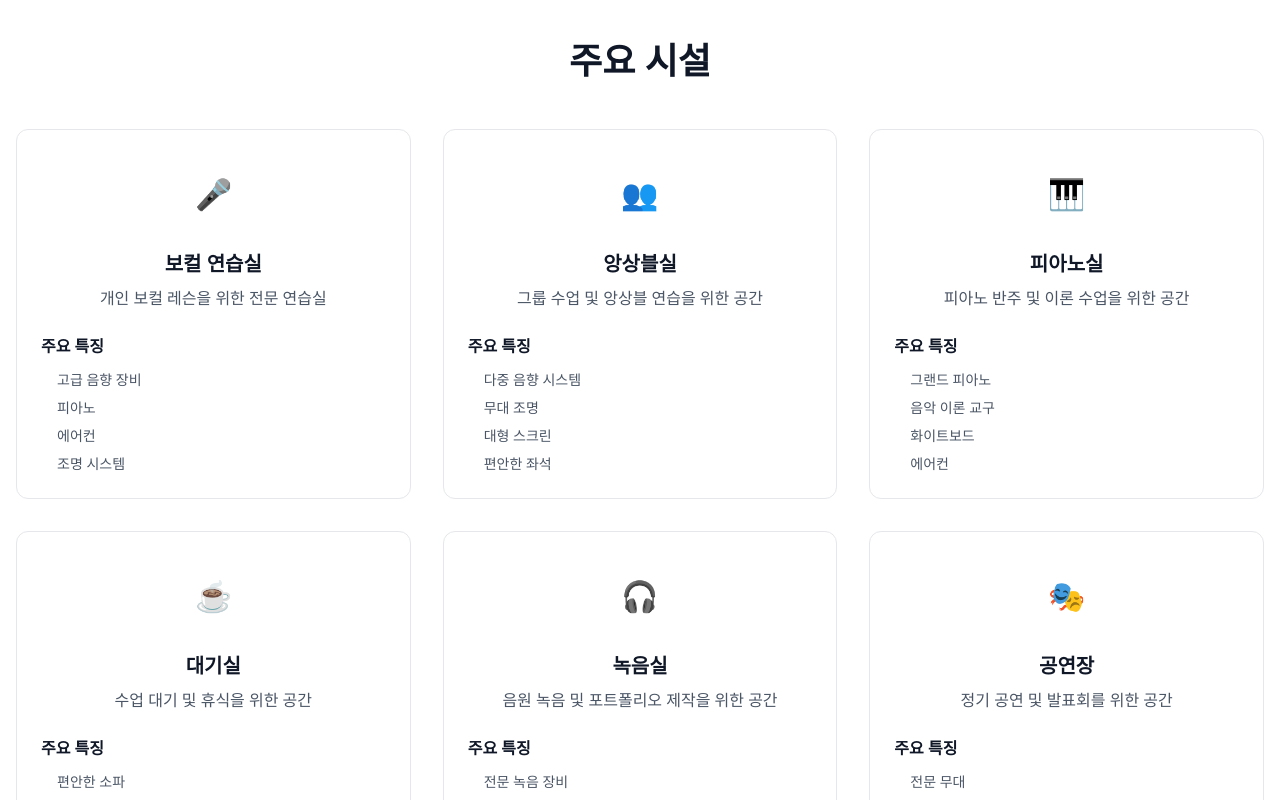
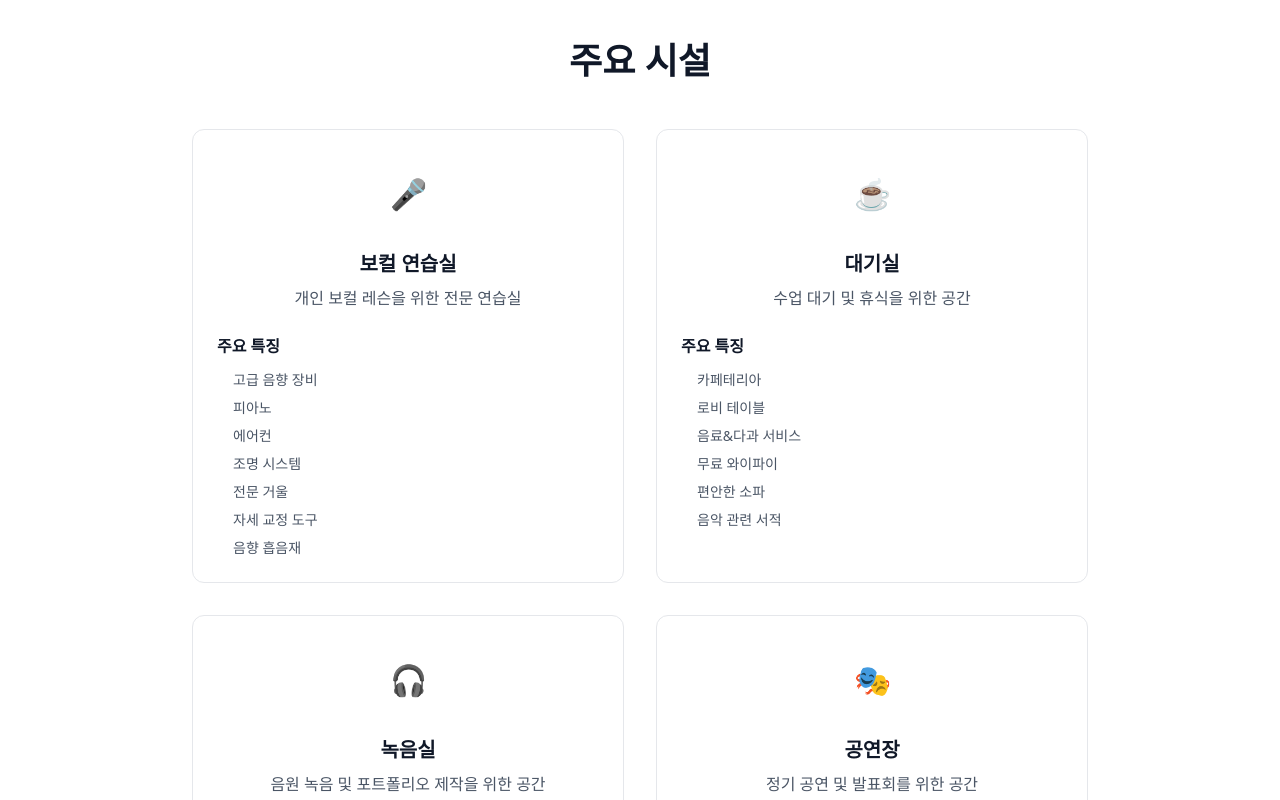
Before and after one commit to jukangpark/only_vocal_academy, a Next.js app: page /facility in a window 1280 px wide. Shown: the part 440-1240 px from the top of the page. Built offline with nearby package versions, Linux system fonts and the light colour scheme.

Commit message:
fix: 내부 컨텐츠 내용 수정

```diff
--- a/src/app/about/page.tsx
+++ b/src/app/about/page.tsx
@@ -167,8 +167,6 @@ export default function AboutPage() {
               <div className="w-24 h-1 bg-brand-600 mx-auto rounded-full"></div>
             </div>
 
-            <div className="grid md:grid-cols-2 gap-8">
-              {/* 왼쪽 컬럼 */}
             <div className="space-y-6">
               <div className="bg-white rounded-xl p-6 shadow-lg">
                 <div className="flex items-center mb-4">
@@ -184,8 +182,7 @@ export default function AboutPage() {
                     모든 소리에는 원인과 결과가 있습니다.
                   </strong>
                   <br />
-                    1:1 맞춤수업으로 수강생의 니즈를 정확하게 파악하고
-                    교정합니다.
+                  1:1 맞춤수업으로 수강생의 니즈를 정확하게 파악하고 교정합니다.
                 </p>
               </div>
 
@@ -194,40 +191,15 @@ export default function AboutPage() {
                   <div className="w-12 h-12 bg-brand-600 rounded-full flex items-center justify-center mr-4">
                     <span className="text-white text-xl">🎵</span>
                   </div>
-                    <h3 className="text-xl font-bold text-gray-900">
-                      교육 목표
-                    </h3>
+                  <h3 className="text-xl font-bold text-gray-900">교육 목표</h3>
                 </div>
                 <p className="text-gray-600 leading-relaxed">
-                    단순한 노래 교육이 아닌, 음악의 본질을 이해하고 표현할 수
-                    있는
+                  단순한 노래 교육이 아닌, 음악의 본질을 이해하고 표현할 수 있는
                   <strong className="text-brand-600">
                     {" "}
                     진정한 아티스트를 양성
                   </strong>
                   하는 것을 목표로 합니다.
-                  </p>
-                </div>
-              </div>
-
-              {/* 오른쪽 컬럼 */}
-              <div className="space-y-6">
-                <div className="bg-white rounded-xl p-6 shadow-lg">
-                  <div className="flex items-center mb-4">
-                    <div className="w-12 h-12 bg-brand-600 rounded-full flex items-center justify-center mr-4">
-                      <span className="text-white text-xl">📈</span>
-                    </div>
-                    <h3 className="text-xl font-bold text-gray-900">
-                      15년의 역사
-                    </h3>
-                  </div>
-                  <p className="text-gray-600 leading-relaxed">
-                    2009년 설립 이후, 과학적이고 체계적인 보컬 교육을 통해
-                    <strong className="text-brand-600">
-                      {" "}
-                      수많은 학생들의 꿈을 실현
-                    </strong>
-                    시켜 왔습니다.
                 </p>
               </div>
 
@@ -248,7 +220,6 @@ export default function AboutPage() {
                   </strong>{" "}
                   드리겠습니다.
                 </p>
-                </div>
               </div>
             </div>
           </div>
--- a/src/app/courses/page.tsx
+++ b/src/app/courses/page.tsx
@@ -71,7 +71,7 @@ export default function CoursesPage() {
                   <div className="space-y-3 text-sm">
                     <div className="flex justify-between">
                       <span className="text-gray-600">수업시간:</span>
-                      <span className="font-semibold">주 1회 (한 달 4회)</span>
+                      <span className="font-semibold">고정스케줄</span>
                     </div>
                     <div className="flex justify-between">
                       <span className="text-gray-600">레슨시간:</span>
@@ -120,7 +120,7 @@ export default function CoursesPage() {
                   <div className="space-y-3 text-sm">
                     <div className="flex justify-between">
                       <span className="text-gray-600">수업시간:</span>
-                      <span className="font-semibold">주 2회 (한 달 8회)</span>
+                      <span className="font-semibold">고정스케줄</span>
                     </div>
                     <div className="flex justify-between">
                       <span className="text-gray-600">레슨시간:</span>
@@ -211,7 +211,7 @@ export default function CoursesPage() {
                 <div className="bg-white border border-gray-200 rounded-xl p-6 shadow-lg hover:shadow-xl transition-shadow">
                   <div className="text-center mb-4">
                     <h4 className="text-xl font-bold text-gray-900 mb-2">
-                      원장직강 원포인트
+                      원장직강 원포인트 [쿠폰제]
                     </h4>
                     <div className="inline-block bg-blue-100 text-blue-700 px-3 py-1 rounded-full text-sm font-semibold">
                       1회 레슨
@@ -285,51 +285,6 @@ export default function CoursesPage() {
                     <p className="text-sm text-gray-700">
                       흥미, 재미를 위한 수강은 불가하며 실용음악과 입시 지망생
                       또는 전문적인 수강 목적을 가진 경우 (1년 이상 장기 수강생)
-                    </p>
-                  </div>
-                </div>
-
-                {/* 마스터클래스 */}
-                <div className="bg-white border border-gray-200 rounded-xl p-6 shadow-lg hover:shadow-xl transition-shadow">
-                  <div className="text-center mb-4">
-                    <h4 className="text-xl font-bold text-gray-900 mb-2">
-                      마스터클래스
-                    </h4>
-                    <div className="inline-block bg-orange-100 text-orange-700 px-3 py-1 rounded-full text-sm font-semibold">
-                      그룹수업
-                    </div>
-                  </div>
-                  <div className="space-y-3 text-sm">
-                    <div className="flex justify-between">
-                      <span className="text-gray-600">수업시간:</span>
-                      <span className="font-semibold">주 1회 (한 달 4회)</span>
-                    </div>
-                    <div className="flex justify-between">
-                      <span className="text-gray-600">레슨시간:</span>
-                      <span className="font-semibold">1T (50분)</span>
-                    </div>
-                    <div className="flex justify-between">
-                      <span className="text-gray-600">수강료:</span>
-                      <span className="font-bold text-brand-600">₩</span>
-                    </div>
-                    <div className="flex justify-between">
-                      <span className="text-gray-600">할인:</span>
-                      <span className="text-green-600 font-semibold">
-                        부전공 1과목 수강시 25,000원씩 할인
-                      </span>
-                    </div>
-                  </div>
-                  <div className="mt-4 pt-4 border-t border-gray-200">
-                    <p className="text-sm text-gray-600 mb-2">커리큘럼:</p>
-                    <p className="text-sm text-gray-700">
-                      발표 위주의 그룹수업 (과제곡 발표, 듀엣 미션, 월말평가
-                      진행 등)
-                    </p>
-                  </div>
-                  <div className="mt-4 pt-4 border-t border-gray-200">
-                    <p className="text-sm text-gray-600 mb-2">추천 대상:</p>
-                    <p className="text-sm text-gray-700">
-                      보컬 오디션 지망생, 앨범 발매 목적 등
                     </p>
                   </div>
                 </div>
--- a/src/app/facility/page.tsx
+++ b/src/app/facility/page.tsx
@@ -1,31 +1,33 @@
 import Banner from "@/components/Banner";
-import Navigation from "@/components/navigation";
-import { Calendar, Wifi, Users } from "lucide-react";
+import { Calendar, Wifi, Users, Coffee } from "lucide-react";
 
 export default function FacilityPage() {
   const facilities = [
     {
       name: "보컬 연습실",
       description: "개인 보컬 레슨을 위한 전문 연습실",
-      features: ["고급 음향 장비", "피아노", "에어컨", "조명 시스템"],
+      features: [
+        "고급 음향 장비",
+        "피아노",
+        "에어컨",
+        "조명 시스템",
+        "전문 거울",
+        "자세 교정 도구",
+        "음향 흡음재",
+      ],
       image: "🎤",
-    },
-    {
-      name: "앙상블실",
-      description: "그룹 수업 및 앙상블 연습을 위한 공간",
-      features: ["다중 음향 시스템", "무대 조명", "대형 스크린", "편안한 좌석"],
-      image: "👥",
-    },
-    {
-      name: "피아노실",
-      description: "피아노 반주 및 이론 수업을 위한 공간",
-      features: ["그랜드 피아노", "음악 이론 교구", "화이트보드", "에어컨"],
-      image: "🎹",
     },
     {
       name: "대기실",
       description: "수업 대기 및 휴식을 위한 공간",
-      features: ["편안한 소파", "음료 서비스", "무료 Wi-Fi", "음악 관련 서적"],
+      features: [
+        "카페테리아",
+        "로비 테이블",
+        "음료&다과 서비스",
+        "무료 와이파이",
+        "편안한 소파",
+        "음악 관련 서적",
+      ],
       image: "☕",
     },
     {
@@ -66,6 +68,12 @@ export default function FacilityPage() {
       description: "남녀 구분된 깨끗한 화장실 시설",
       bgColor: "bg-purple-500",
     },
+    {
+      name: "음료 및 다과",
+      icon: Coffee,
+      description: "다양한 음료와 다과 서비스 제공",
+      bgColor: "bg-orange-500",
+    },
   ];
 
   return (
@@ -83,7 +91,7 @@ export default function FacilityPage() {
             주요 시설
           </h2>
 
-          <div className="grid md:grid-cols-2 lg:grid-cols-3 gap-8 max-w-7xl mx-auto">
+          <div className="grid md:grid-cols-2 gap-8 max-w-4xl mx-auto">
             {facilities.map((facility, index) => (
               <div
                 key={index}
--- a/src/app/location/page.tsx
+++ b/src/app/location/page.tsx
@@ -65,22 +65,7 @@ export default function LocationPage() {
             교통편 안내
           </h2>
 
-          <div className="grid md:grid-cols-3 gap-8">
-            {/* Subway */}
-            <div className="bg-white rounded-xl p-6 shadow-lg">
-              <div className="w-16 h-16 bg-blue-500 rounded-full flex items-center justify-center mb-4">
-                <Train className="w-8 h-8 text-white" />
-              </div>
-              <h3 className="text-xl font-bold mb-4 text-gray-900">지하철</h3>
-              <div className="space-y-3 text-gray-600">
-                <p>
-                  <span className="font-semibold">광주 1호선</span>
-                </p>
-                <p>광산구청역 3번 출구</p>
-                <p>도보 5분 거리</p>
-              </div>
-            </div>
-
+          <div className="grid md:grid-cols-2 gap-8">
             {/* Bus */}
             <div className="bg-white rounded-xl p-6 shadow-lg">
               <div className="w-16 h-16 bg-green-500 rounded-full flex items-center justify-center mb-4">
@@ -91,12 +76,9 @@ export default function LocationPage() {
                 <p>
                   <span className="font-semibold">일반버스:</span>
                 </p>
-                <p>100, 200, 300번</p>
-                <p>광산구청 정류장 하차</p>
-                <p>
-                  <span className="font-semibold">마을버스:</span>
-                </p>
-                <p>광산01, 광산02번</p>
+                <span className="font-semibold">일반버스:</span> 03, 10, 12, 33,
+                46, 72 <br />
+                <span className="font-semibold">마을버스:</span> 700
               </div>
             </div>
 
@@ -120,7 +102,7 @@ export default function LocationPage() {
       </section>
 
       {/* Nearby Landmarks */}
-      <section className="py-20 px-4 bg-white">
+      {/* <section className="py-20 px-4 bg-white">
         <div className="container mx-auto max-w-4xl">
           <h2 className="text-3xl md:text-4xl font-bold text-center mb-12 text-gray-900">
             주변 시설
@@ -154,7 +136,7 @@ export default function LocationPage() {
             </div>
           </div>
         </div>
-      </section>
+      </section> */}
     </div>
   );
 }
```
Lines whose indentation alone changed are shown as unchanged.
